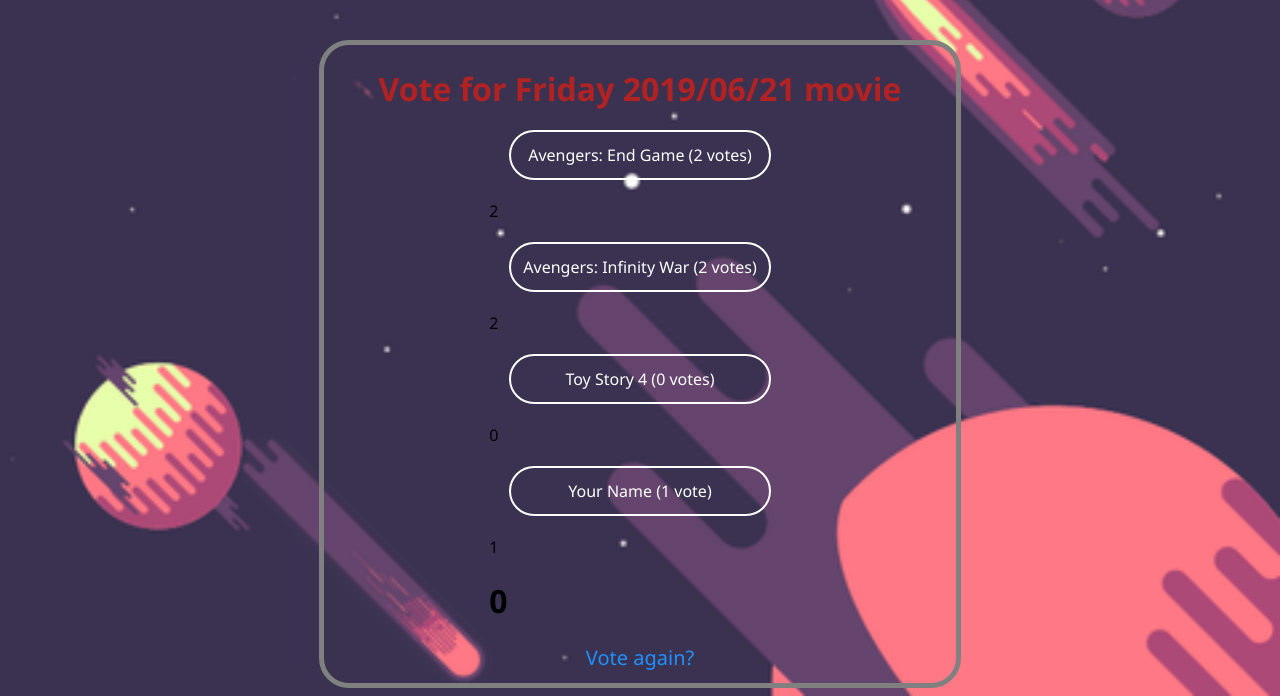
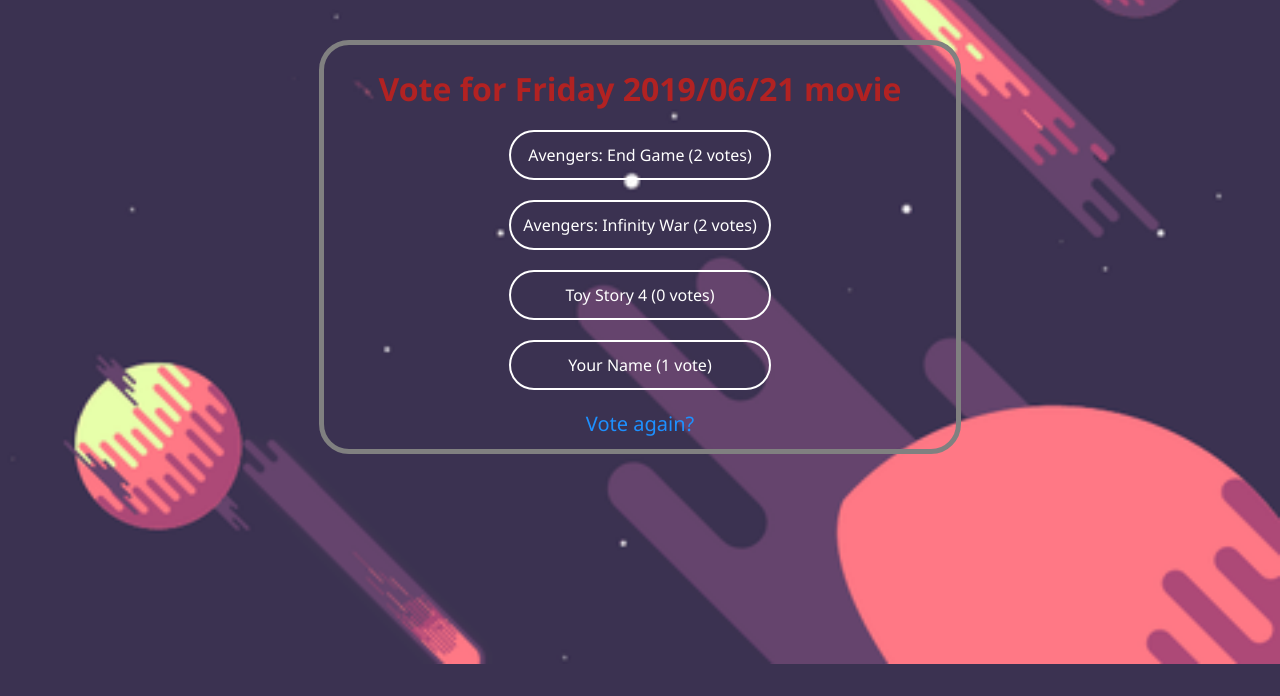
Before and after one commit to haphongpk12/Basic-Web-Server-A-Movie-Poll, a Django app: page /moviepoll/1/results/ in a window 1280 px wide. Shown: the part 136-832 px from the top of the page. After the commit the page ends 800 px from the top, so only its background shows below. Run offline with Django 3.2, Linux system fonts and the light colour scheme; data comes from the database, SQL or seed files in the repository; both versions use the stored data as it was after the commit.

Commit message:
Done Project

```diff
--- a/pythonweb/moviepoll/templates/moviepoll/results.html
+++ b/pythonweb/moviepoll/templates/moviepoll/results.html
@@ -14,13 +14,9 @@
     <div class="container">
         <h1 class="title">{{ question.question_text }}</h1>
         <ul>
-            {% with count_choice=0 %}
             {% for choice in question.choice_set.all %}
             <li>{{ choice.choice_text }}  ({{ choice.votes }} vote{{ choice.votes|pluralize }})</li>
-            {{ count_choice|add:choice.votes}}
             {% endfor %}
-            <h1>{{ count_choice }}</h1>
-            {% endwith %}
         </ul>
         <a href="{% url 'moviepoll:detail' question.id %}" class="vote_again">Vote again?</a>
     </div>
```
Also changed, not shown: pythonweb/db.sqlite3.
